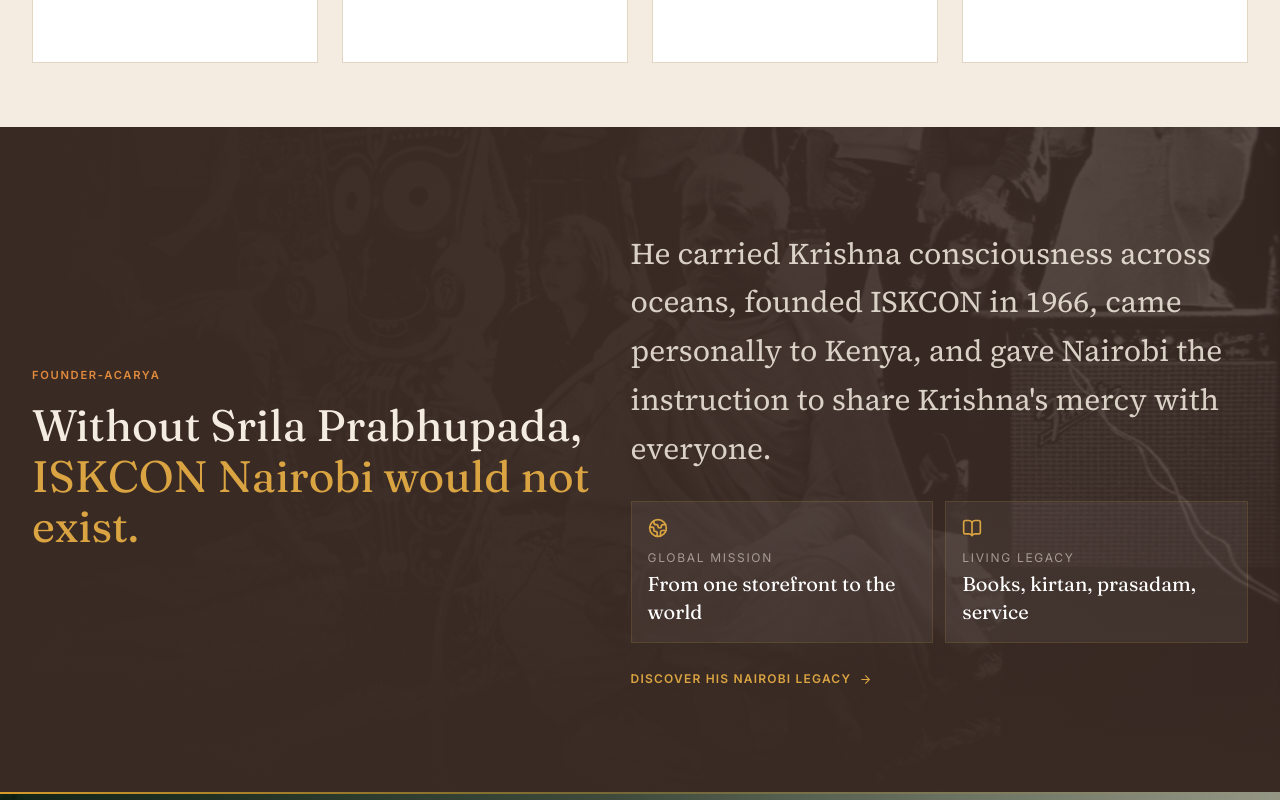
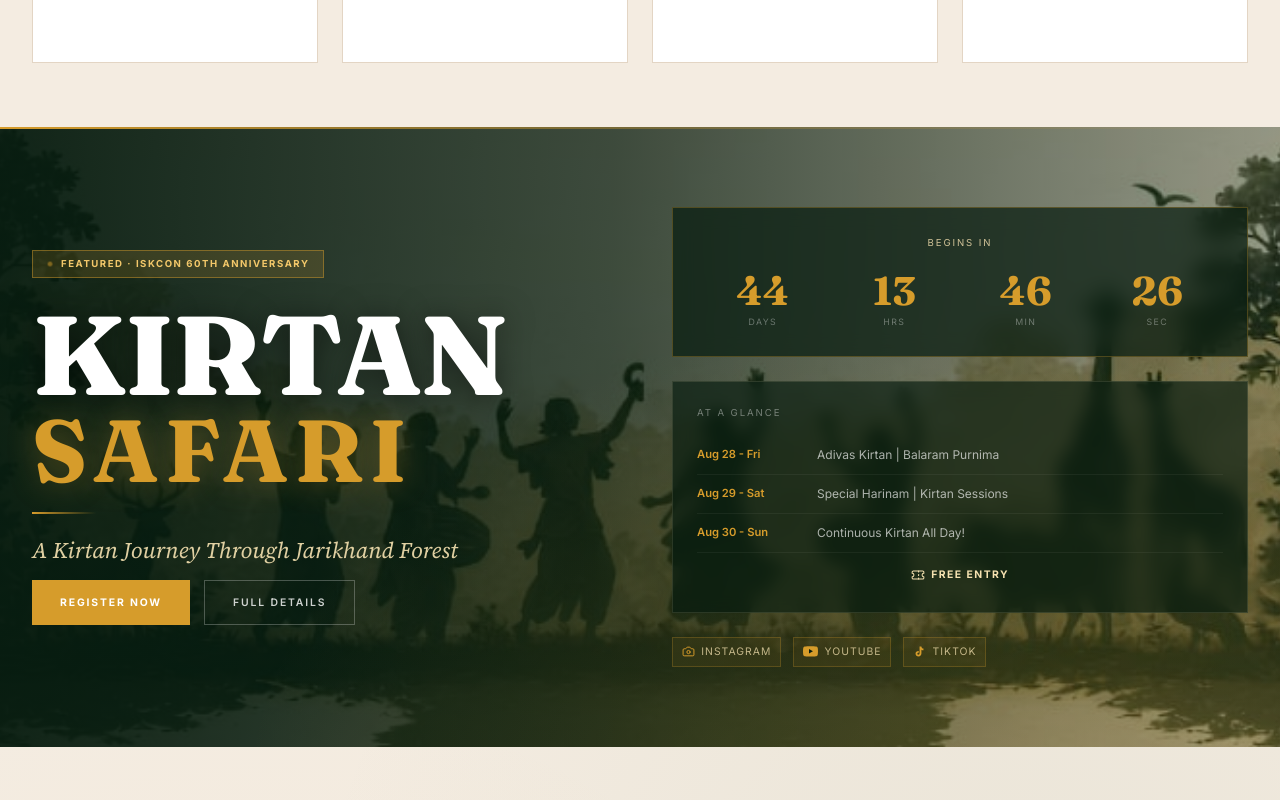
Before and after one commit to mongaremanfredo/iskcon-nairobi, a Next.js app: page / in a window 1280 px wide. Shown: the part 1220-2020 px from the top of the page. Built offline with nearby package versions, Linux system fonts and the light colour scheme.

Commit message:
Move Prabhupada focus into guidance section

```diff
--- a/src/app/page.tsx
+++ b/src/app/page.tsx
@@ -1,6 +1,5 @@
 import HeroSection from "@/components/sections/HeroSection";
 import QuickNavSection from "@/components/sections/QuickNavSection";
-import PrabhupadaSection from "@/components/sections/PrabhupadaSection";
 import FestivalHighlightSection from "@/components/sections/FestivalHighlightSection";
 import ProjectsSection from "@/components/sections/ProjectsSection";
 import StatsSection from "@/components/sections/StatsSection";
@@ -18,7 +17,6 @@ export default function HomePage() {
       <HeroSection />
       <SavannaDivider className="h-[8.333vw] min-h-8 sm:h-24" />
       <QuickNavSection />
-      <PrabhupadaSection />
       <FestivalHighlightSection />
       <ProjectsSection />
       <StatsSection />
--- a/src/components/sections/LeadershipSection.tsx
+++ b/src/components/sections/LeadershipSection.tsx
@@ -1,24 +1,68 @@
-"use client";
-
+import Link from "next/link";
+import { ArrowRight, BookOpen, Globe2, HeartHandshake } from "lucide-react";
 import { leadership } from "@/data/site";
 
 export default function LeadershipSection() {
   return (
-    <section className="py-section bg-temple-bg">
+    <section className="py-section bg-temple-bg bg-temple-texture">
       <div className="content-width section-padding">
-        {/* Header */}
-        <div className="text-center mb-14">
-          <span className="eyebrow block mb-3">Guidance & Vision</span>
-          <h2 className="section-title">
-            Our<br />
-            <em className="text-gold not-italic font-normal">Leadership</em>
-          </h2>
-          <p className="font-inter text-ink/60 text-body-md mt-4 max-w-prose mx-auto">
-            ISKCON Nairobi is guided by experienced devotee-leaders whose collective decades of service have shaped one of East Africa's most vibrant spiritual communities.
-          </p>
+        <div className="mb-14 grid gap-10 lg:grid-cols-[0.9fr_1.1fr] lg:items-center">
+          <div>
+            <span className="eyebrow block mb-4">Guidance & Vision</span>
+            <h2 className="section-title">
+              Srila Prabhupada<br />
+              <em className="text-gold not-italic font-normal">at the centre</em>
+            </h2>
+            <p className="font-cormorant text-ink/76 text-2xl leading-relaxed mt-5 sm:text-3xl">
+              Without Srila Prabhupada, ISKCON Nairobi would not exist. His books, his kirtan, his personal visits to Kenya, and his instruction to share Krishna consciousness with everyone remain the source of our direction.
+            </p>
+            <Link
+              href="/srila-prabhupada"
+              className="mt-7 inline-flex items-center gap-2 font-inter text-xs text-gold font-semibold tracking-widest uppercase transition-all hover:gap-3"
+            >
+              Discover His Nairobi Legacy <ArrowRight size={13} />
+            </Link>
+          </div>
+
+          <div className="relative">
+            <div className="absolute -inset-4 border border-gold/20" />
+            <div className="relative overflow-hidden bg-dusk shadow-card-hover">
+              <img
+                src="/images/prabhupada/prabhupada-golden-gate-kirtan.jpg"
+                alt="Srila Prabhupada leading public kirtan"
+                className="aspect-[4/3] w-full object-cover opacity-90"
+              />
+              <div className="absolute inset-0 bg-gradient-to-t from-dusk/82 via-transparent to-transparent" />
+              <div className="absolute bottom-0 left-0 right-0 p-5">
+                <p className="font-inter text-[0.62rem] uppercase tracking-[0.16em] text-gold/80">Founder-Acarya</p>
+                <p className="mt-1 font-playfair text-2xl text-white">The root of our mission</p>
+              </div>
+            </div>
+          </div>
         </div>
 
-        {/* Leaders */}
+        <div className="mb-9 grid gap-3 sm:grid-cols-3">
+          {[
+            { icon: Globe2, label: "Global mission", value: "Krishna consciousness for everyone" },
+            { icon: BookOpen, label: "Living foundation", value: "Bhagavad-gita and Srimad-Bhagavatam" },
+            { icon: HeartHandshake, label: "Nairobi instruction", value: "Serve the whole community" },
+          ].map((item) => (
+            <div key={item.label} className="border border-temple-sand bg-white p-5 shadow-card">
+              <item.icon className="mb-3 text-primary" size={21} />
+              <p className="font-inter text-[0.62rem] uppercase tracking-[0.14em] text-gold font-semibold">{item.label}</p>
+              <p className="mt-2 font-playfair text-lg leading-tight text-ink">{item.value}</p>
+            </div>
+          ))}
+        </div>
+
+        <div className="mb-10 text-center">
+          <span className="eyebrow block mb-3">Continuing the instruction</span>
+          <h3 className="font-playfair text-display-sm text-ink">
+            Guidance that serves<br />
+            <em className="text-gold not-italic font-normal">his vision</em>
+          </h3>
+        </div>
+
         <div className="grid grid-cols-1 sm:grid-cols-3 gap-8 lg:gap-12">
           {leadership.map((leader, i) => (
             <div key={leader.name} className="group flex flex-col items-center text-center">
--- a/src/components/sections/PrabhupadaSection.tsx
+++ /dev/null
@@ -1,55 +0,0 @@
-import Link from "next/link";
-import { ArrowRight, BookOpen, Globe2 } from "lucide-react";
-
-export default function PrabhupadaSection() {
-  return (
-    <section className="relative overflow-hidden bg-temple-brown py-section text-sand max-sm:py-section-sm">
-      <div className="absolute inset-0">
-        <img
-          src="/images/prabhupada/prabhupada-golden-gate-kirtan.jpg"
-          alt="Srila Prabhupada leading public kirtan"
-          className="h-full w-full object-cover opacity-[0.34]"
-        />
-        <div className="absolute inset-0 bg-gradient-to-r from-dusk via-dusk/88 to-dusk/45" />
-        <div className="absolute inset-0 bg-gradient-to-t from-dusk/90 via-transparent to-transparent" />
-      </div>
-
-      <div className="relative z-10 content-width section-padding">
-        <div className="grid gap-10 lg:grid-cols-[0.95fr_1.05fr] lg:items-center">
-          <div>
-            <span className="eyebrow mb-4 block text-gold/80">Founder-Acarya</span>
-            <h2 className="section-title-light">
-              Without Srila Prabhupada,
-              <br />
-              <em className="not-italic text-gold">ISKCON Nairobi would not exist.</em>
-            </h2>
-          </div>
-
-          <div className="max-w-2xl">
-            <p className="font-cormorant text-2xl leading-relaxed text-sand/86 sm:text-3xl">
-              He carried Krishna consciousness across oceans, founded ISKCON in 1966, came personally to Kenya, and gave Nairobi the instruction to share Krishna's mercy with everyone.
-            </p>
-
-            <div className="mt-7 grid gap-3 sm:grid-cols-2">
-              <div className="border border-gold/15 bg-white/5 p-4">
-                <Globe2 className="mb-3 text-gold" size={20} />
-                <p className="font-inter text-xs uppercase tracking-[0.14em] text-sand/55">Global mission</p>
-                <p className="mt-1 font-playfair text-xl text-white">From one storefront to the world</p>
-              </div>
-              <div className="border border-gold/15 bg-white/5 p-4">
-                <BookOpen className="mb-3 text-gold" size={20} />
-                <p className="font-inter text-xs uppercase tracking-[0.14em] text-sand/55">Living legacy</p>
-                <p className="mt-1 font-playfair text-xl text-white">Books, kirtan, prasadam, service</p>
-              </div>
-            </div>
-
-            <Link href="/srila-prabhupada" className="mt-7 inline-flex items-center gap-2 font-inter text-xs font-semibold uppercase tracking-widest text-gold transition-all hover:gap-3">
-              Discover His Nairobi Legacy <ArrowRight size={13} />
-            </Link>
-          </div>
-        </div>
-      </div>
-
-    </section>
-  );
-}
```
